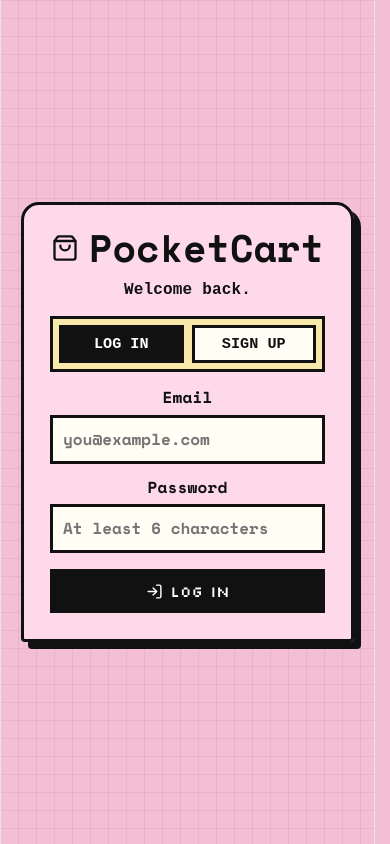
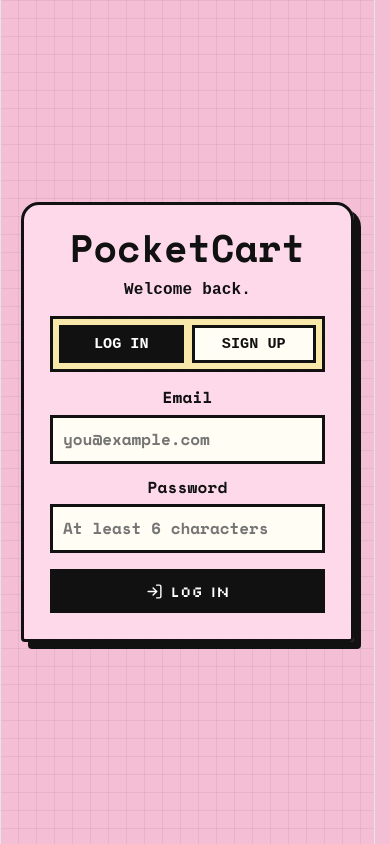
Before and after one commit to saumyabaranwal/pocketcart, a React (Vite) app in the folder client/: page / in a window 390 px wide. Built offline with nearby package versions, Linux system fonts and the light colour scheme; a web font is replaced by a local one.

Commit message:
Remove shopping icon to enhance responsiveness on mobile

```diff
--- a/client/src/pages/Login.jsx
+++ b/client/src/pages/Login.jsx
@@ -40,7 +40,6 @@ function Login({ onAuthSuccess }) {
     <main className="login-shell">
       <section className="login-card">
         <div className="login-brand">
-          <ShoppingBag size={28} />
           <h1>PocketCart</h1>
         </div>
 
```
